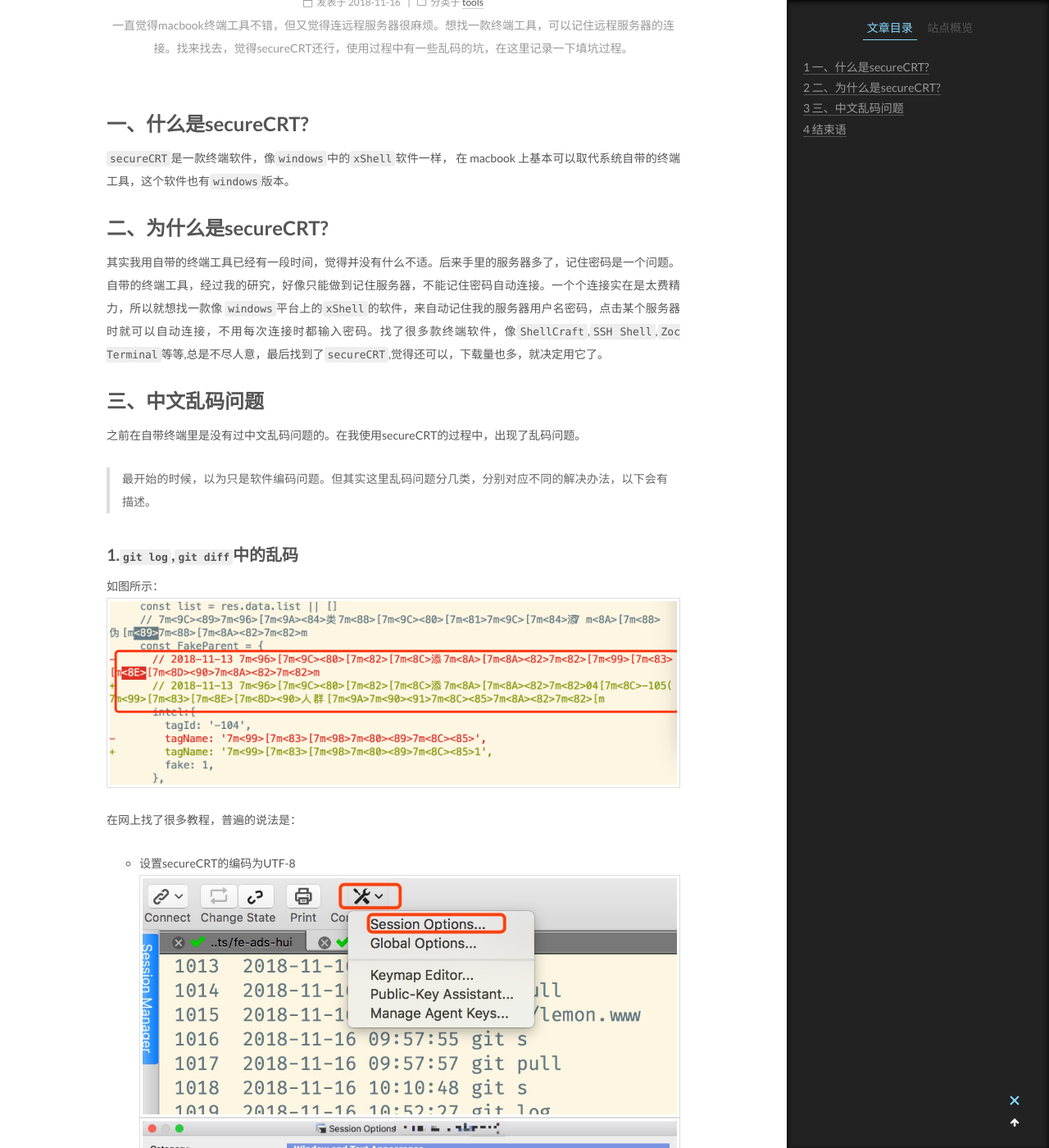
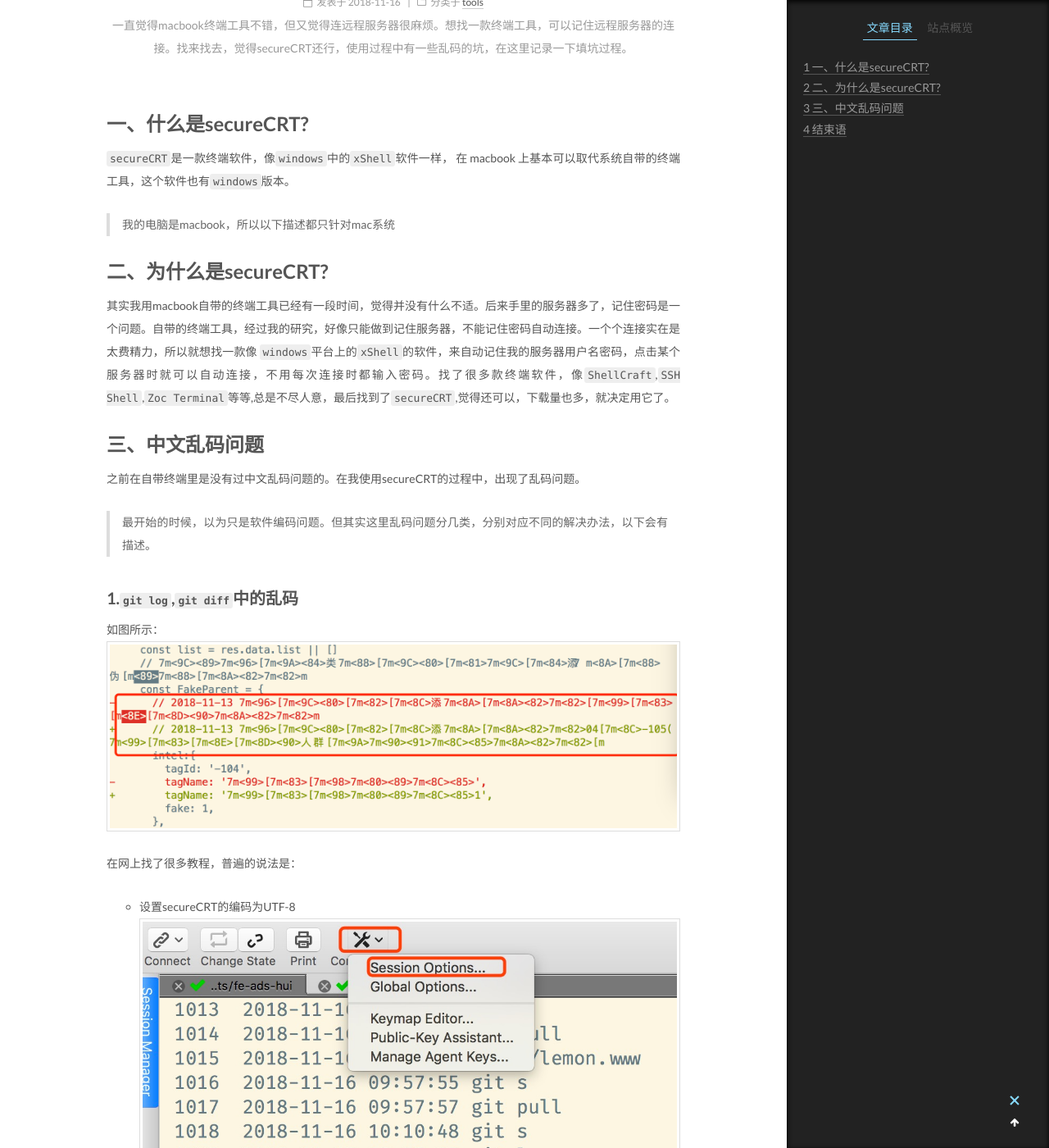
Before and after one commit to yunchangyue/blog, a Jekyll site: the page built from _posts/2018-11-16-securecrt.md, in a window 1280 px wide and 1400 px high, scrolled down 228 px. Shown: the whole window at 82% size. Built offline with Jekyll 4.4.1, drawn with Linux system fonts in a browser that asks for light colours; comment, search, counter and statistics services are not loaded.

Commit message:
做了什么？: 更正secureCRT文章描述，使之更加清晰
为什么做？:

*

怎么做的？有什么坑？:

*

```diff
--- a/_posts/2018-11-16-securecrt.md
+++ b/_posts/2018-11-16-securecrt.md
@@ -10,9 +10,10 @@ tags:
 ---
 # 一、什么是secureCRT?
 `secureCRT`是一款终端软件，像`windows`中的`xShell`软件一样， 在 macbook 上基本可以取代系统自带的终端工具，这个软件也有`windows`版本。
+> 我的电脑是macbook，所以以下描述都只针对mac系统
 
 # 二、为什么是secureCRT?
-其实我用自带的终端工具已经有一段时间，觉得并没有什么不适。后来手里的服务器多了，记住密码是一个问题。自带的终端工具，经过我的研究，好像只能做到记住服务器，不能记住密码自动连接。一个个连接实在是太费精力，所以就想找一款像 `windows`平台上的`xShell`的软件，来自动记住我的服务器用户名密码，点击某个服务器时就可以自动连接，不用每次连接时都输入密码。找了很多款终端软件，像`ShellCraft`,`SSH Shell`,`Zoc Terminal`等等,总是不尽人意，最后找到了`secureCRT`,觉得还可以，下载量也多，就决定用它了。
+其实我用macbook自带的终端工具已经有一段时间，觉得并没有什么不适。后来手里的服务器多了，记住密码是一个问题。自带的终端工具，经过我的研究，好像只能做到记住服务器，不能记住密码自动连接。一个个连接实在是太费精力，所以就想找一款像 `windows`平台上的`xShell`的软件，来自动记住我的服务器用户名密码，点击某个服务器时就可以自动连接，不用每次连接时都输入密码。找了很多款终端软件，像`ShellCraft`,`SSH Shell`,`Zoc Terminal`等等,总是不尽人意，最后找到了`secureCRT`,觉得还可以，下载量也多，就决定用它了。
 
 # 三、中文乱码问题
 之前在自带终端里是没有过中文乱码问题的。在我使用secureCRT的过程中，出现了乱码问题。
```
